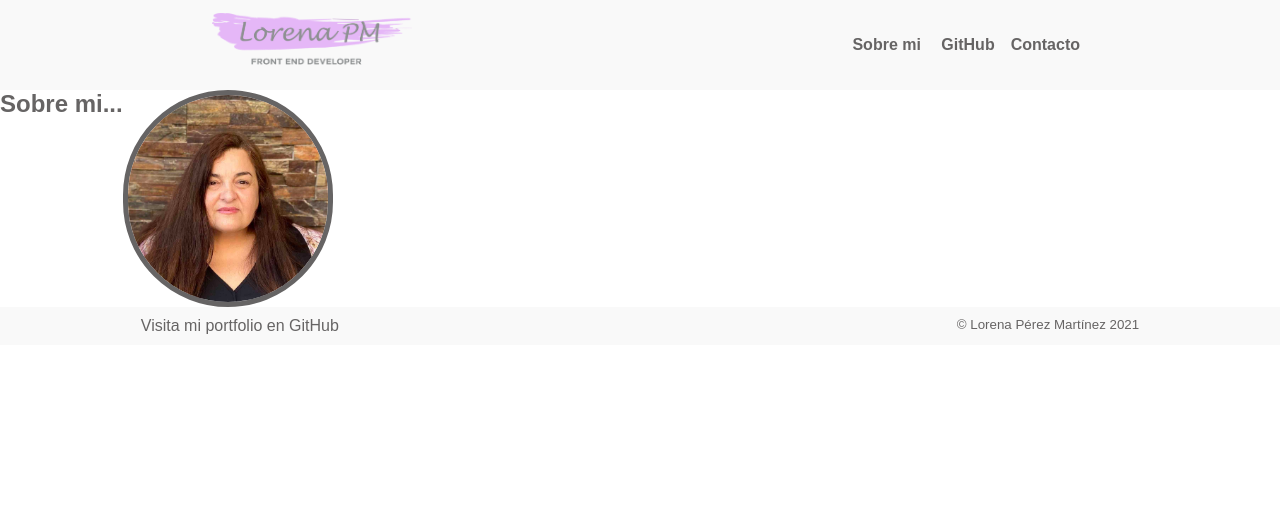
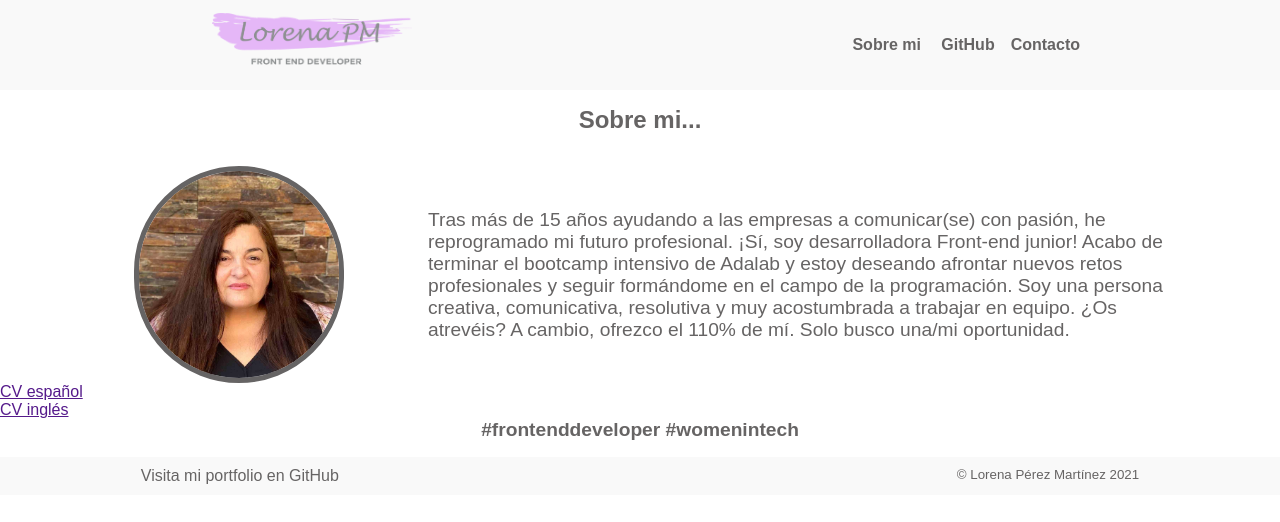
Before and after one commit to lorenapm/Portfolio, a React (Create React App) app: page /sobremi in a window 1280 px wide. Shown: the top 522 px of the page. Built offline with nearby package versions, Linux system fonts and the light colour scheme.

Commit message:
add style

```diff
--- a/public/index.html
+++ b/public/index.html
@@ -5,39 +5,11 @@
     <link rel="icon" href="%PUBLIC_URL%/favicon.ico" />
     <meta name="viewport" content="width=device-width, initial-scale=1" />
     <meta name="theme-color" content="#000000" />
-    <meta
-      name="description"
-      content="Web site created using create-react-app"
-    />
-    <link rel="apple-touch-icon" href="%PUBLIC_URL%/logo192.png" />
-    <!--
-      manifest.json provides metadata used when your web app is installed on a
-      user's mobile device or desktop. See https://developers.google.com/web/fundamentals/web-app-manifest/
-    -->
-    <link rel="manifest" href="%PUBLIC_URL%/manifest.json" />
-    <!--
-      Notice the use of %PUBLIC_URL% in the tags above.
-      It will be replaced with the URL of the `public` folder during the build.
-      Only files inside the `public` folder can be referenced from the HTML.
+    <meta name="Portfolio" content="Web site created using create-react-app" />
 
-      Unlike "/favicon.ico" or "favicon.ico", "%PUBLIC_URL%/favicon.ico" will
-      work correctly both with client-side routing and a non-root public URL.
-      Learn how to configure a non-root public URL by running `npm run build`.
-    -->
-    <title>React App</title>
+    <title>Portfolio Lorena Pérez Martínez</title>
   </head>
   <body>
-    <noscript>You need to enable JavaScript to run this app.</noscript>
     <div id="root"></div>
-    <!--
-      This HTML file is a template.
-      If you open it directly in the browser, you will see an empty page.
-
-      You can add webfonts, meta tags, or analytics to this file.
-      The build step will place the bundled scripts into the <body> tag.
-
-      To begin the development, run `npm start` or `yarn start`.
-      To create a production bundle, use `npm run build` or `yarn build`.
-    -->
   </body>
 </html>
--- a/src/components/About.js
+++ b/src/components/About.js
@@ -6,11 +6,26 @@ function About() {
   return (
     <div className="about">
       <h2 className="about__title">Sobre mi...</h2>
-      <img
-        className="about__image"
-        src={image}
-        alt="imagen Lorena Pérez Martínez"
-      />
+      <div className="about__card">
+        <img
+          className="about__card-image"
+          src={image}
+          alt="imagen Lorena Pérez Martínez"
+        />
+        <p className="about__card-text">
+          Tras más de 15 años ayudando a las empresas a comunicar(se) con
+          pasión, he reprogramado mi futuro profesional. ¡Sí, soy desarrolladora
+          Front-end junior! Acabo de terminar el bootcamp intensivo de Adalab y
+          estoy deseando afrontar nuevos retos profesionales y seguir formándome
+          en el campo de la programación. Soy una persona creativa,
+          comunicativa, resolutiva y muy acostumbrada a trabajar en equipo. ¿Os
+          atrevéis? A cambio, ofrezco el 110% de mí. Solo busco una/mi
+          oportunidad.
+        </p>
+      </div>
+      <a href="">CV español</a>
+      <a href="">CV inglés</a>
+      <p className="about__card-text-back">#frontenddeveloper #womenintech</p>
     </div>
   );
 }
--- a/src/styles/about.css
+++ b/src/styles/about.css
@@ -1,12 +1,36 @@
 .about {
+  margin-top: 1rem;
+  margin-bottom: 1rem;
   display: flex;
+  flex-direction: column;
 }
-
 .about__title {
   color: rgb(102, 100, 100);
+  margin-left: auto;
+  margin-right: auto;
+  margin-bottom: 2rem;
 }
-.about__image {
+.about__card {
+  display: flex;
+  flex-direction: row;
+  flex-wrap: nowrap;
+  justify-content: space-evenly;
+  align-items: center;
+}
+.about__card-image {
   width: 200px;
   border-radius: 150px;
   border: 5px solid rgb(102, 100, 100);
+  margin-left: 50px;
 }
+.about__card-text {
+  width: 60%;
+  font-size: 1.2rem;
+  color: rgb(102, 100, 100);
+}
+.about__card-text-back {
+  font-size: 1.2rem;
+  color: rgb(102, 100, 100);
+  font-weight: bold;
+  text-align: center;
+}
```
Also changed, not shown: public/manifest.json (deleted).
